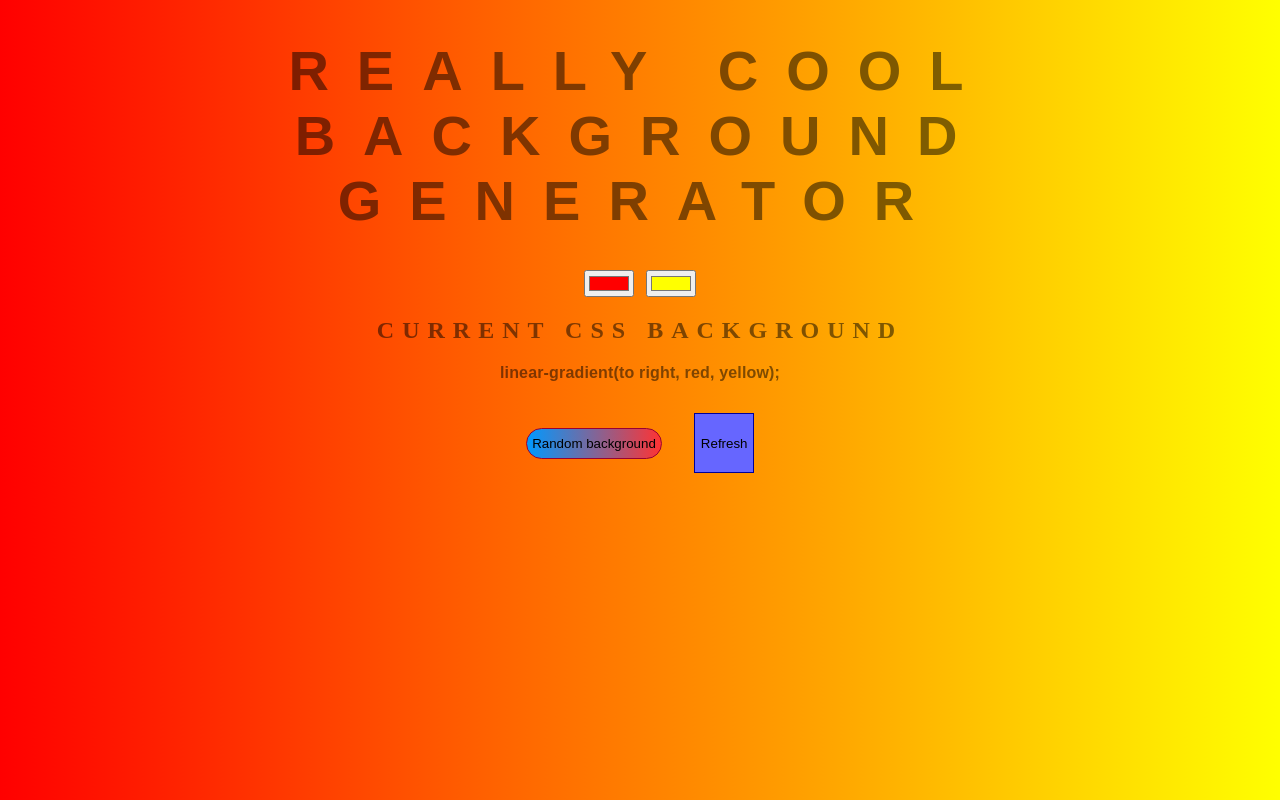
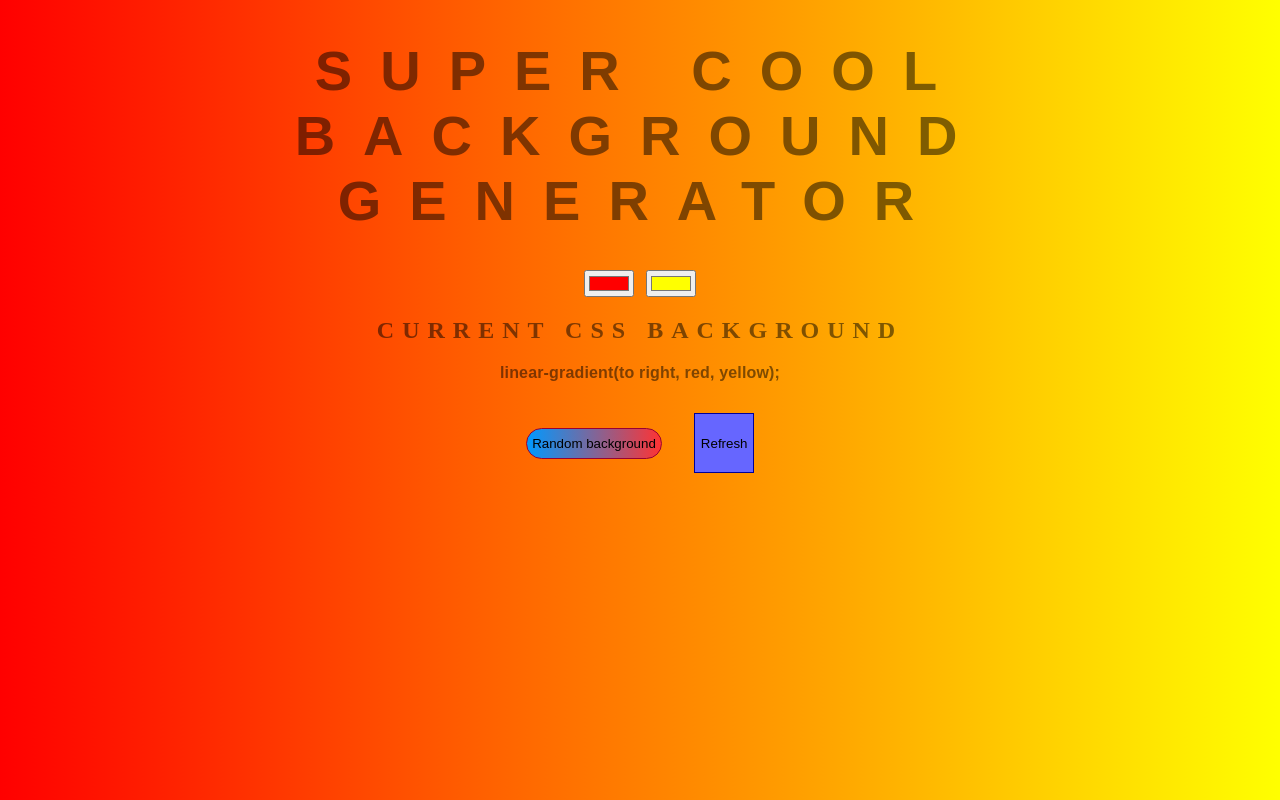
Before and after one commit to YolyaBat/Background-generator, a plain HTML site: page index.html in a window 1280 px wide. Drawn offline with Linux system fonts and the light colour scheme.

Commit message:
super title

```diff
--- a/index.html
+++ b/index.html
@@ -5,7 +5,7 @@
 	<link rel="stylesheet" type="text/css" href="style.css">
 </head>
 <body id="gradient" style="background: linear-gradient(to right, red , yellow);">
-	<h1>Really cool Background Generator</h1>
+	<h1>Super cool Background Generator</h1>
 	<input class="color1" type="color" name="color1" value="#00ff00">
 	<input class="color2" type="color" name="color2" value="#ff0000">
 	<h2>Current CSS Background</h2>
```
